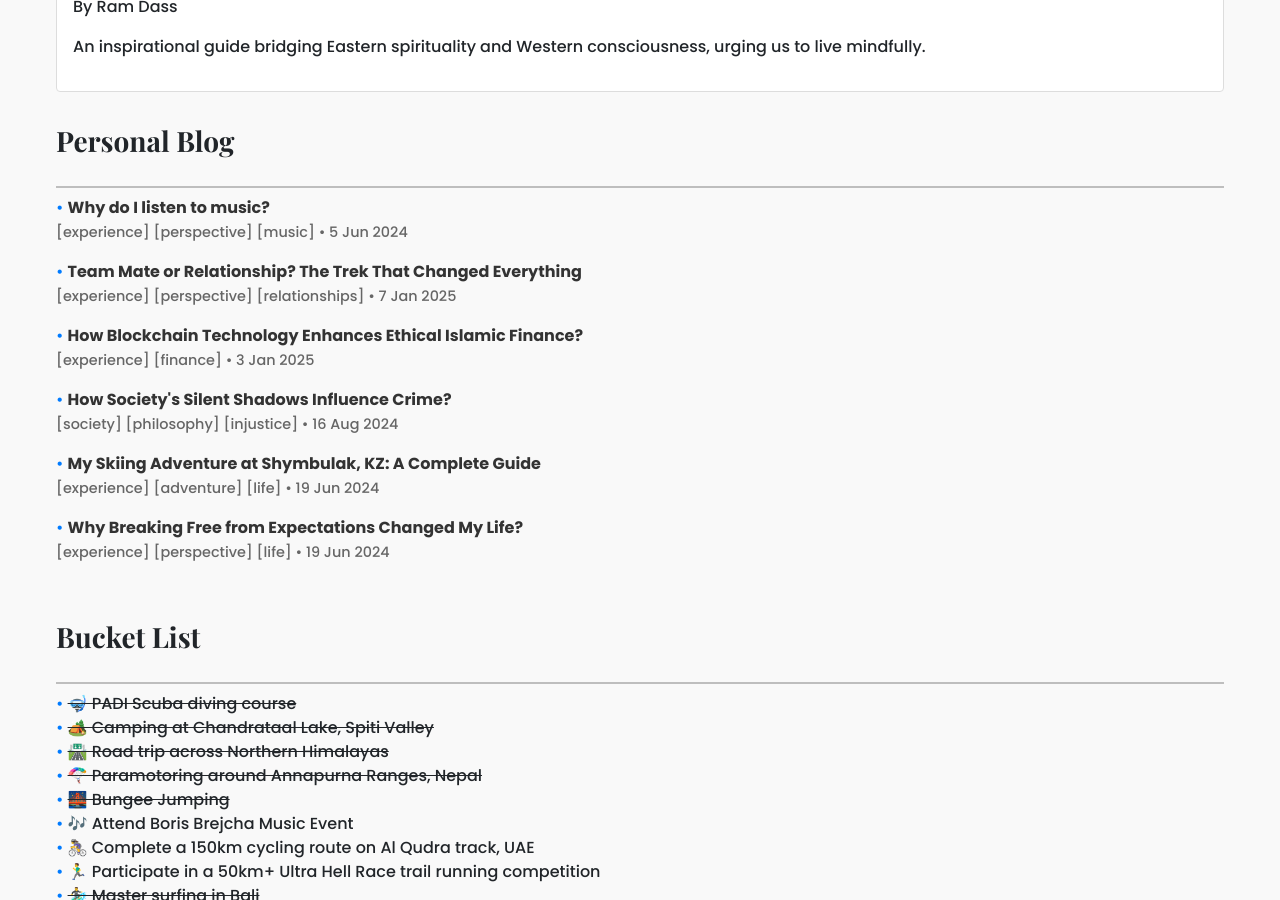
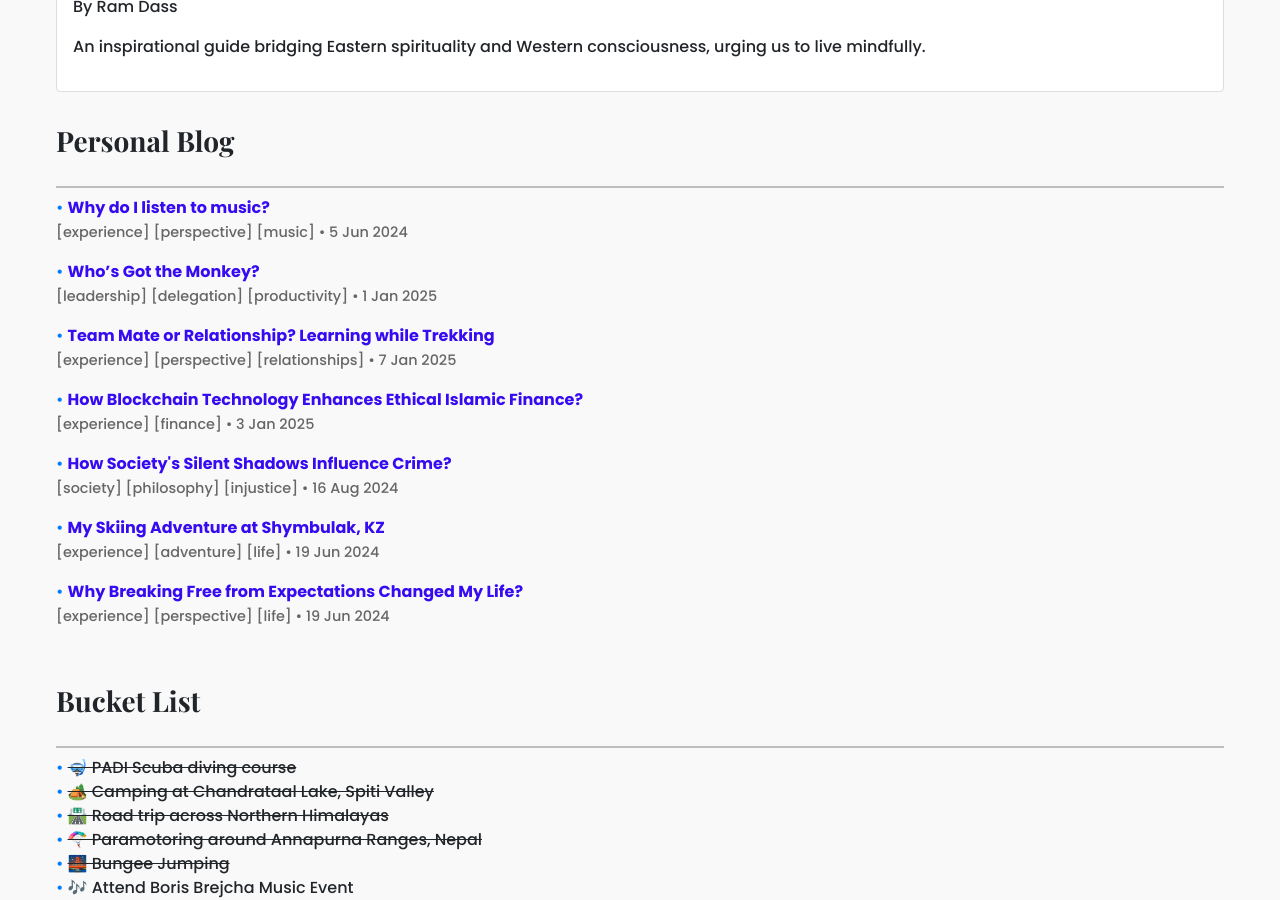
Before and after one commit to arbazkiraak/arbazkiraak.github.io, a Jekyll site: the page index.html, which Jekyll copies as it is, in a window 1280 px wide and 900 px high, scrolled down 5057 px. Built offline with Jekyll 4.4.1, drawn with Linux system fonts in a browser that asks for light colours; nearby versions of some CDN libraries; a script that is not in the unit is left out; comment, search, counter and statistics services are not loaded.

```diff
--- a/_posts/2024/2025-01-06-relationship.markdown
+++ b/_posts/2024/2025-01-06-relationship.markdown
@@ -26,8 +26,6 @@ Ouch. That stung. But more than the sting, it made me stop and think. Why was I
 
 It wasn’t my job to carry her through the trek. It was my job to walk beside her, respect her pace, and let her handle things in her own way. That realization? It changed everything.
 
-
-
 ### Fairy Tales Are Overrated: Shared Goals Matter
 
 You know how growing up, we’re all sold this idea of finding `“the one”?` That perfect person who will magically complete us and make life feel like a never-ending romantic montage? Yeah, rookie, that’s a load of crap.
--- a/index.html
+++ b/index.html
@@ -709,7 +709,7 @@
       <!-- Post 4 -->
       <li style="margin-bottom: 1rem;">
         <a class="post-link" href="/blog/music"
-          style="font-weight: 600; font-size: 1rem; text-decoration: none; color: #333;">
+          style="font-weight: 600; font-size: 1rem; text-decoration: none; color: #360bf2;">
           Why do I listen to music?
         </a>
         <br />
@@ -720,9 +720,20 @@
 
       <!-- Post 4 -->
       <li style="margin-bottom: 1rem;">
+        <a class="post-link" href="/blog/monkey-management" style="font-weight: 600; font-size: 1rem; text-decoration: none; color: #360bf2;">
+          Who’s Got the Monkey?
+        </a>
+        <br />
+        <span class="post-meta" style="color: #666; font-size: 0.9rem;">
+          <span>[leadership]</span> <span>[delegation]</span> <span>[productivity]</span> • 1 Jan 2025
+        </span>
+      </li>
+
+      <!-- Post 4 -->
+      <li style="margin-bottom: 1rem;">
         <a class="post-link" href="/blog/trek"
-          style="font-weight: 600; font-size: 1rem; text-decoration: none; color: #333;">
-          Team Mate or Relationship? The Trek That Changed Everything
+          style="font-weight: 600; font-size: 1rem; text-decoration: none; color: #360bf2;">
+          Team Mate or Relationship? Learning while Trekking
         </a>
         <br />
         <span class="post-meta" style="color: #666; font-size: 0.9rem;">
@@ -734,7 +745,7 @@
       <!-- Post 4 -->
       <li style="margin-bottom: 1rem;">
         <a class="post-link" href="/blog/finance"
-          style="font-weight: 600; font-size: 1rem; text-decoration: none; color: #333;">
+          style="font-weight: 600; font-size: 1rem; text-decoration: none; color: #360bf2;">
           How Blockchain Technology Enhances Ethical Islamic Finance?
         </a>
         <br />
@@ -746,7 +757,7 @@
     <!-- Post 1 -->
     <li style="margin-bottom: 1rem;">
       <a class="post-link" href="/blog/veil-of-silence"
-        style="font-weight: 600; font-size: 1rem; text-decoration: none; color: #333;">
+        style="font-weight: 600; font-size: 1rem; text-decoration: none; color: #360bf2;">
         How Society's Silent Shadows Influence Crime?
       </a>
       <br />
@@ -758,8 +769,8 @@
     <!-- Post 2 -->
     <li style="margin-bottom: 1rem;">
       <a class="post-link" href="/blog/skii"
-        style="font-weight: 600; font-size: 1rem; text-decoration: none; color: #333;">
-        My Skiing Adventure at Shymbulak, KZ: A Complete Guide
+        style="font-weight: 600; font-size: 1rem; text-decoration: none; color: #360bf2;">
+        My Skiing Adventure at Shymbulak, KZ
       </a>
       <br />
       <span class="post-meta" style="color: #666; font-size: 0.9rem;">
@@ -770,7 +781,7 @@
     <!-- Post 3 -->
     <li style="margin-bottom: 0;">
       <a class="post-link" href="/blog/freedom"
-        style="font-weight: 600; font-size: 1rem; text-decoration: none; color: #333;">
+        style="font-weight: 600; font-size: 1rem; text-decoration: none; color: #360bf2;">
         Why Breaking Free from Expectations Changed My Life?
       </a>
       <br />
```
Also changed, not shown: other parts of _posts/2024/2025-01-06-relationship.markdown (+4 -0 lines), _posts/2024/2025-01-02-whos-monkey.markdown (added, +77 -0 lines), 5 other files.
